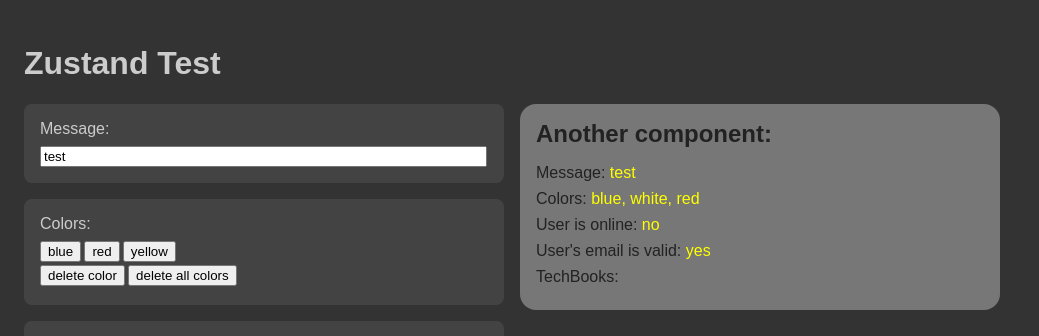
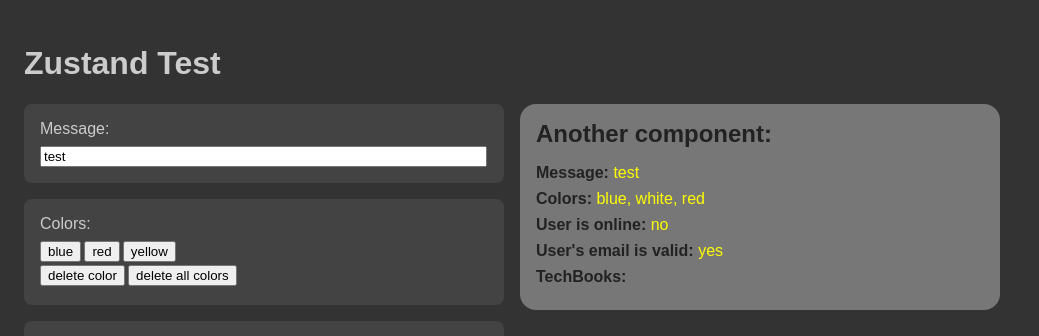
Before and after one commit to edwardtanguay/zustand-test, a React (Vite) app: page / in a window 1280 px wide. Shown: the top 336 px of the page, without its empty margins (0-1039 px from the left). Built offline with nearby package versions, Linux system fonts and the light colour scheme.

Commit message:
more styles

```diff
--- a/src/App.scss
+++ b/src/App.scss
@@ -53,6 +53,10 @@ body {
 					border-radius: 1rem;
 					color: #222;
 
+					label {
+						font-weight: bold;
+					}
+
 					.theValue {
 						color: $dataColor;
 					}
--- a/src/components/InfoBox.tsx
+++ b/src/components/InfoBox.tsx
@@ -1,4 +1,4 @@
-import { useStore} from '../store';
+import { useStore } from '../store';
 
 export const InfoBox = () => {
 	const store = useStore((state) => state);
@@ -6,18 +6,35 @@ export const InfoBox = () => {
 	return (
 		<div className="infoBox">
 			<h2>Another component:</h2>
-			<div className="row">Message: <span className="theValue">{store.message}</span></div>
-			<div className="row">Colors: <span className="theValue">{store.colors.map(m => m).join(', ')}</span></div>
-			<div className="row">User is online: <span className="theValue">{store.currentUserStatus.isOnline ? 'yes' : 'no'}</span></div>
-			<div className="row">User's email is valid: <span className="theValue">{store.currentUserStatus.emailIsConfirmed ? 'yes' : 'no'}</span></div>
-			<div className="row">TechBooks:
-			<ul>
+			<div className="row">
+				<label>Message:</label>{' '}
+				<span className="theValue">{store.message}</span>
+			</div>
+			<div className="row">
+				<label>Colors:</label>{' '}
+				<span className="theValue">
+					{store.colors.map((m) => m).join(', ')}
+				</span>
+			</div>
+			<div className="row">
+				<label>User is online:</label>{' '}
+				<span className="theValue">
+					{store.currentUserStatus.isOnline ? 'yes' : 'no'}
+				</span>
+			</div>
+			<div className="row">
+				<label>User's email is valid:</label>{' '}
+				<span className="theValue">
+					{store.currentUserStatus.emailIsConfirmed ? 'yes' : 'no'}
+				</span>
+			</div>
+			<div className="row">
+				<label>TechBooks:</label>
+				<ul>
 					{store.techBooks.map((techBook, i) => {
-						return (
-							<li key={i}>{techBook.title}</li>
-				)
-			})}
-			</ul>
+						return <li key={i}>{techBook.title}</li>;
+					})}
+				</ul>
 			</div>
 		</div>
 	);
```
